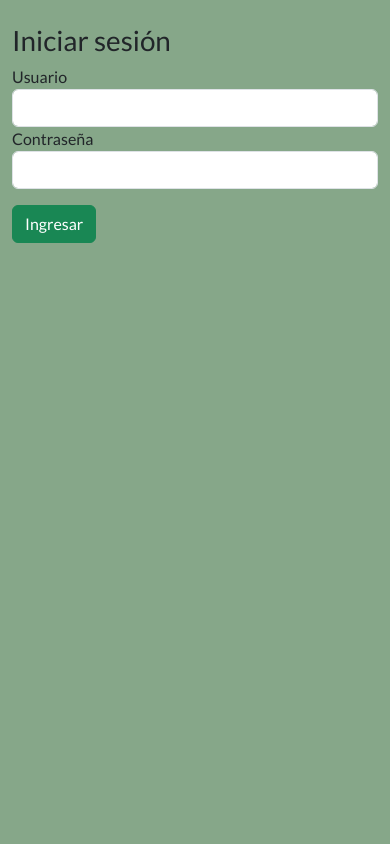
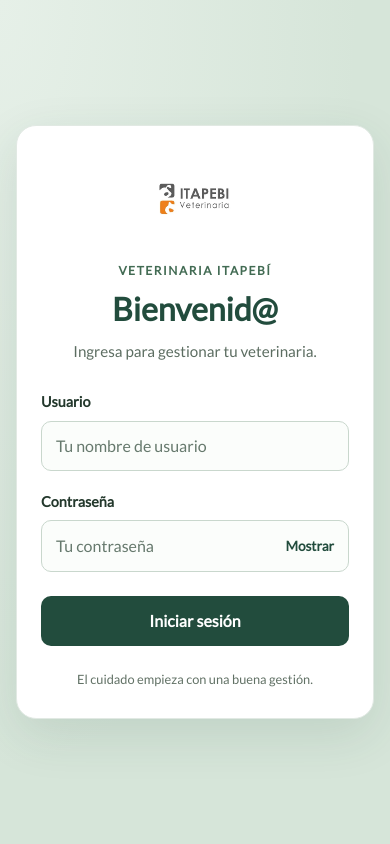
Before and after one commit to luisgb23/veterinaria, a PHP site: page / in a window 390 px wide. Run offline with PHP 8.4, Linux system fonts and the light colour scheme.

Commit message:
Refresh login design with responsive card and password visibility toggle

```diff
--- a/css/styles.css
+++ b/css/styles.css
@@ -69,3 +69,46 @@
 }
 @media (prefers-reduced-motion: reduce) { .app-sidebar { transition: none; } }
 .app-sidebar, .app-main, .sidebar-toggle { box-sizing: border-box; }
+
+/* Login */
+body.login-page {
+    margin: 0; color: #23382c;
+    background: radial-gradient(ellipse at top left, #e6f0e8, transparent 65%), #d6e5d9;
+}
+.login-main {
+    box-sizing: border-box; min-height: 100vh; min-height: 100dvh;
+    display: grid; place-items: center; padding: 32px 20px;
+}
+.login-card {
+    box-sizing: border-box; width: 100%; max-width: 440px;
+    padding: 40px; background: #fff; border: 1px solid #e1e9e3;
+    border-radius: 24px; box-shadow: 0 16px 50px rgb(34 76 61 / 12%);
+}
+.login-brand { text-align: center; margin-bottom: 28px; }
+.login-logo { display: block; margin: 0 auto 20px; object-fit: contain; }
+.login-eyebrow { margin: 0 0 10px; color: #426b53; font-size: .75rem; letter-spacing: .13em; font-weight: 700; }
+.login-brand h1 { margin: 0 0 10px; color: #224c3d; font-size: 2rem; font-weight: 700; }
+.login-description { margin: 0; color: #5c6d61; font-size: .95rem; line-height: 1.6; }
+.login-form { display: grid; gap: 20px; }
+.login-field label { display: block; margin-bottom: 8px; font-size: .9rem; font-weight: 700; }
+.login-field input {
+    box-sizing: border-box; display: block; width: 100%; min-width: 0; min-height: 50px;
+    border: 1px solid #c9d7cd; border-radius: 10px; padding: 12px 14px;
+    background: #fbfdfb; color: #23382c; font-size: 1rem;
+}
+.login-field input::placeholder { color: #66796d; }
+.login-field input:focus { outline: 3px solid #dcebe1; border-color: #426b53; }
+.login-password { display: flex; align-items: stretch; border: 1px solid #c9d7cd; border-radius: 10px; background: #fbfdfb; }
+.login-password input { border: 0; background: transparent; }
+.login-password:focus-within { outline: 3px solid #dcebe1; border-color: #426b53; }
+.login-password input:focus { outline: none; }
+.password-toggle { border: 0; background: transparent; color: #224c3d; padding: 0 14px; font-size: .85rem; font-weight: 700; cursor: pointer; }
+.login-submit { min-height: 50px; margin-top: 4px; padding: 12px; border: 0; border-radius: 10px; background: #224c3d; color: #fff; font-size: 1rem; font-weight: 700; cursor: pointer; }
+.login-submit:hover { background: #173d2b; }
+.login-submit:focus-visible, .password-toggle:focus-visible { outline: 3px solid #b18436; outline-offset: 3px; }
+.login-error { padding: 12px 14px; border: 1px solid #e7bdbd; border-radius: 10px; background: #fff2f2; color: #8b2929; font-size: .9rem; line-height: 1.5; }
+.login-footer { margin: 24px 0 0; text-align: center; color: #617165; font-size: .8rem; line-height: 1.5; }
+@media (max-width: 480px) {
+    .login-main { padding: 20px 16px; }
+    .login-card { padding: 28px 24px; border-radius: 20px; }
+}
--- /dev/null
+++ b/js/login.js
@@ -0,0 +1,12 @@
+(() => {
+    const button = document.querySelector('.password-toggle');
+    const input = document.getElementById('clave');
+    if (!button || !input) return;
+    button.hidden = false;
+    button.addEventListener('click', () => {
+        const visible = input.type === 'password';
+        input.type = visible ? 'text' : 'password';
+        button.textContent = visible ? 'Ocultar' : 'Mostrar';
+        button.setAttribute('aria-pressed', String(visible));
+    });
+})();
--- a/views/auth/login.php
+++ b/views/auth/login.php
@@ -1,8 +1,28 @@
 <?php use App\Http\View; use App\Http\Csrf; ?>
-<h1>Iniciar sesión</h1>
-<?php if ($error): ?><p class="alert alert-danger" role="alert"><?= View::escape($error) ?></p><?php endif; ?>
-<form method="post" action="<?= View::escape(View::url('login.submit')) ?>">
-<input type="hidden" name="_token" value="<?= View::escape(Csrf::token()) ?>">
-<label for="usuario">Usuario</label><input class="form-control" id="usuario" name="txtUser" autocomplete="username" required>
-<label for="clave">Contraseña</label><input class="form-control mb-3" type="password" id="clave" name="txtPwd" autocomplete="current-password" required>
-<button class="btn btn-success">Ingresar</button></form>
+<section class="login-card" aria-labelledby="login-title">
+    <div class="login-brand">
+        <img class="login-logo" src="/img/logo.webp" alt="" width="88" height="88">
+        <p class="login-eyebrow">VETERINARIA ITAPEBÍ</p>
+        <h1 id="login-title">Bienvenid@</h1>
+        <p class="login-description">Ingresa para gestionar tu veterinaria.</p>
+    </div>
+    <?php if ($error): ?>
+        <p class="login-error" id="login-error" role="alert"><?= View::escape($error) ?></p>
+    <?php endif; ?>
+    <form class="login-form" method="post" action="<?= View::escape(View::url('login.submit')) ?>"<?= $error ? ' aria-describedby="login-error"' : '' ?>>
+        <input type="hidden" name="_token" value="<?= View::escape(Csrf::token()) ?>">
+        <div class="login-field">
+            <label for="usuario">Usuario</label>
+            <input id="usuario" name="txtUser" autocomplete="username" placeholder="Tu nombre de usuario" required>
+        </div>
+        <div class="login-field">
+            <label for="clave">Contraseña</label>
+            <div class="login-password">
+                <input type="password" id="clave" name="txtPwd" autocomplete="current-password" placeholder="Tu contraseña" required>
+                <button class="password-toggle" type="button" aria-controls="clave" aria-pressed="false" hidden>Mostrar</button>
+            </div>
+        </div>
+        <button class="login-submit" type="submit">Iniciar sesión</button>
+    </form>
+    <p class="login-footer">El cuidado empieza con una buena gestión.</p>
+</section>
--- a/views/layouts/main.php
+++ b/views/layouts/main.php
@@ -1,13 +1,14 @@
-<?php use App\Http\View; ?>
+<?php use App\Http\View; $isLogin = $template === 'auth/login'; ?>
 <!doctype html>
 <html lang="es"><head><meta charset="utf-8"><meta name="viewport" content="width=device-width, initial-scale=1">
 <title>Veterinaria Itapebí</title>
 <link href="https://cdn.jsdelivr.net/npm/bootstrap@5.3.2/dist/css/bootstrap.min.css" rel="stylesheet">
 <link href="/css/styles.css" rel="stylesheet">
 <script src="/js/sidebar.js" defer></script>
-</head><body<?= isset($_SESSION['nombre']) ? ' class="has-sidebar"' : '' ?>>
-<?php if (isset($_SESSION['nombre'])) require dirname(__DIR__) . '/partials/sidebar.php'; ?>
-<main class="<?= isset($_SESSION['nombre']) ? 'app-main' : 'container py-4' ?>" id="main-content" tabindex="-1">
-<?php if (isset($_SESSION['nombre'])): ?><p class="app-welcome">Bienvenid@ <?= View::escape($_SESSION['nombre']) ?></p><?php endif; ?>
+<?php if ($isLogin): ?><script src="/js/login.js" defer></script><?php endif; ?>
+</head><body<?= $isLogin ? ' class="login-page"' : (isset($_SESSION['nombre']) ? ' class="has-sidebar"' : '') ?>>
+<?php if (!$isLogin && isset($_SESSION['nombre'])) require dirname(__DIR__) . '/partials/sidebar.php'; ?>
+<main class="<?= $isLogin ? 'login-main' : (isset($_SESSION['nombre']) ? 'app-main' : 'container py-4') ?>" id="main-content" tabindex="-1">
+<?php if (!$isLogin && isset($_SESSION['nombre'])): ?><p class="app-welcome">Bienvenid@ <?= View::escape($_SESSION['nombre']) ?></p><?php endif; ?>
 <?php require $content; ?>
 </main></body></html>
```
